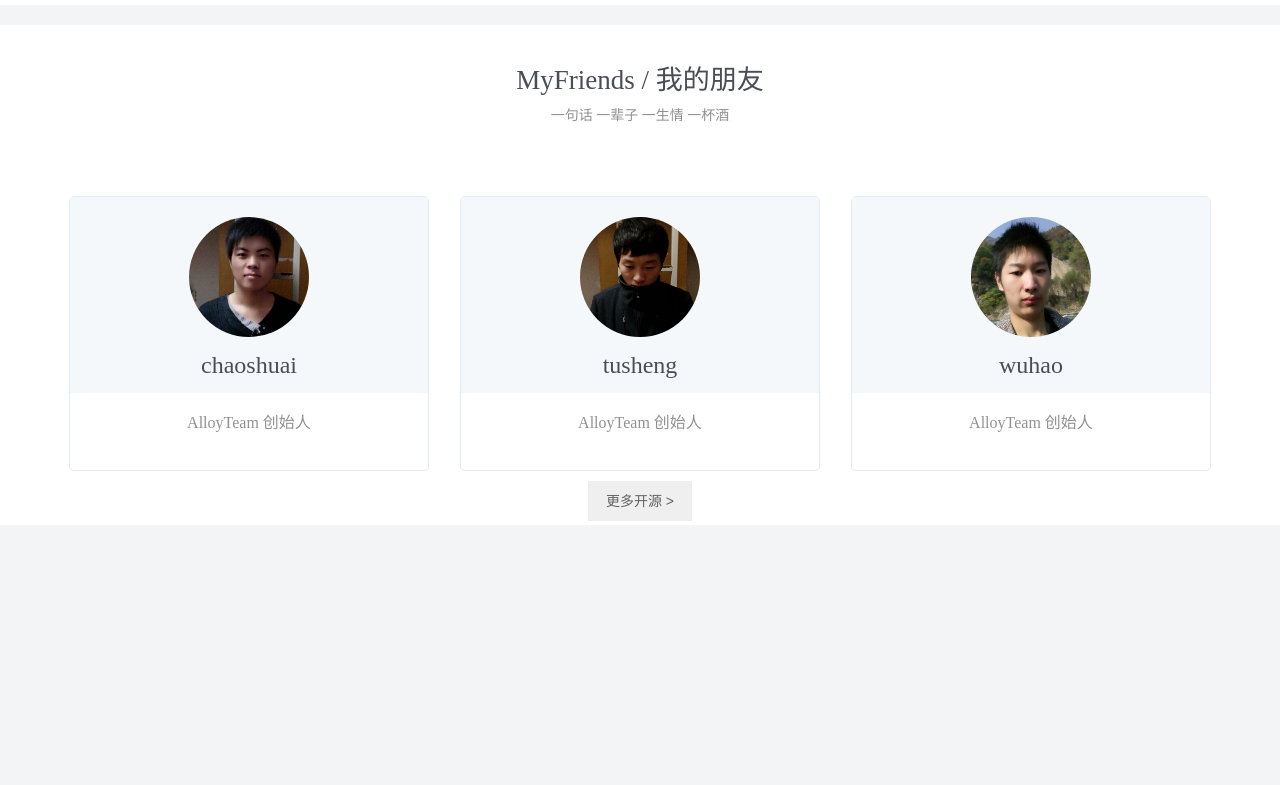
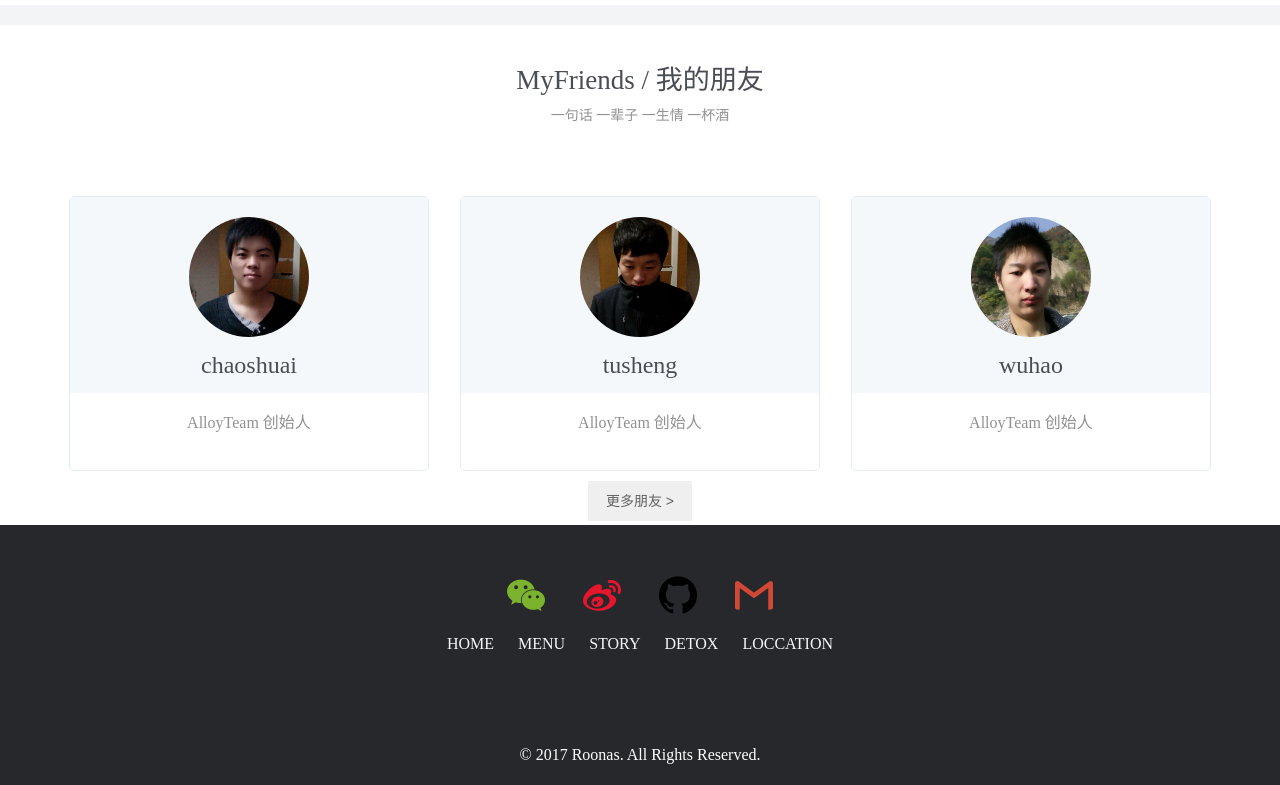
Before and after one commit to chaoshuaiorg/my-website, a website: page index.html in a window 1280 px wide. Shown: the part 1441-2226 px from the top of the page. Before the commit the page ends 1966 px from the top, so only its background shows below. Drawn offline with nearby package versions, Linux system fonts and the light colour scheme.

Commit message:
feat ->  footer

```diff
--- a/css/index.css
+++ b/css/index.css
@@ -288,3 +288,45 @@
     border: none;
     outline: none;
 }
+/**********
+*  footer
+**********/
+.footer{
+    height: 260px;
+    min-width: 1142px;
+    padding: 0 calc(50% - 571px);
+    background-color: #26282c;
+    position: relative;
+}
+.footer .contact{
+    height:200px;
+}
+.footer .contact .icon-warpper{
+    height:100px;
+    text-align: center;
+}
+.footer .contact .icon-warpper .icon-item{
+    display: inline-block;
+    font-size: 38px;
+    width: 60px;
+    height:60px;
+    line-height: 60px;
+    border-radius: 50%;
+    margin: 40px 5px 0;
+}
+.footer .contact .footer-nav{
+    text-align: center;
+    font-size: 16px;
+    color: #f5f6f7;
+    margin-top: 10px;
+}
+.footer .contact .footer-nav span{
+    padding: 10px;
+}
+.footer .cpoyright{
+    height:60px;
+    font-size: 16px;
+    color: #fff;
+    text-align: center;
+    line-height: 60px;
+}
--- /dev/null
+++ b/css/style.css
@@ -0,0 +1,73 @@
+@font-face {
+  font-family: 'icomoon';
+  src:  url('../font/icomoon.eot?nckegy');
+  src:  url('../font/icomoon.eot?nckegy#iefix') format('embedded-opentype'),
+    url('../font/icomoon.ttf?nckegy') format('truetype'),
+    url('../font/icomoon.woff?nckegy') format('woff'),
+    url('../font/icomoon.svg?nckegy#icomoon') format('svg');
+  font-weight: normal;
+  font-style: normal;
+}
+
+[class^="icon-"], [class*=" icon-"] {
+  /* use !important to prevent issues with browser extensions that change fonts */
+  font-family: 'icomoon' !important;
+  speak: none;
+  font-style: normal;
+  font-weight: normal;
+  font-variant: normal;
+  text-transform: none;
+  line-height: 1;
+
+  /* Better Font Rendering =========== */
+  -webkit-font-smoothing: antialiased;
+  -moz-osx-font-smoothing: grayscale;
+}
+
+.icon-brand:before {
+  content: "\e900";
+  color: #00d8ff;
+}
+.icon-react:before {
+  content: "\e900";
+  color: #00d8ff;
+}
+.icon-brand2:before {
+  content: "\e901";
+  color: #f7df1e;
+}
+.icon-javascript:before {
+  content: "\e901";
+  color: #f7df1e;
+}
+.icon-vue:before {
+  content: "\e902";
+  color: #4fc08d;
+}
+.icon-html5:before {
+  content: "\e903";
+  color: #e34f26;
+}
+.icon-css3:before {
+  content: "\e904";
+  color: #1572b6;
+}
+.icon-github:before {
+  content: "\e905";
+}
+.icon-weixin:before {
+  content: "\e906";
+  color: #7bb32e;
+}
+.icon-weibo:before {
+  content: "\e907";
+  color: #e6162d;
+}
+.icon-sinaweibo:before {
+  content: "\e907";
+  color: #e6162d;
+}
+.icon-email:before {
+  content: "\e908";
+  color: #d14836;
+}
--- a/index.html
+++ b/index.html
@@ -7,6 +7,7 @@
     <title>chaoshuai|超帅的网站</title>
     <link rel="stylesheet" href="node_modules/normalize.css/normalize.css">
     <link rel="stylesheet" href="css/base.css">
+    <link rel="stylesheet" href="css/style.css">
     <link rel="stylesheet" href="css/index.css">
 </head>
 
@@ -15,10 +16,10 @@
         <div class="header-brand">ChaoShuai</div>
         <nav class="header-nav">
             <a href="#" class="nav-item active">首页</a>
-            <a href="#" class="nav-item">博客</a>
-            <a href="#" class="nav-item">Github</a>
-            <a href="#" class="nav-item">AC前端大会</a>
-            <a href="#" class="nav-item">SuperStar</a>
+            <a href="http://blog.chaoshuai.org" class="nav-item">博客</a>
+            <a href="https://github.com/feather-light" class="nav-item">Github</a>
+            <a href="http://film.chaoshuai.org" class="nav-item">微电影</a>
+            <a href="#" class="nav-item">MyFriends</a>
             <a href="#" class="nav-item">关于</a>
         </nav>
     </header>
@@ -129,9 +130,27 @@
             </div>
         </div>
         <div class="more">
-            <button>更多开源 ></button>
+            <button>更多朋友 ></button>
         </div>
     </section>
+    <footer class="footer">
+        <div class="contact">
+            <div class="icon-warpper">
+                <div class="icon-item"><span class="icon-weixin"></span></div>
+                <div class="icon-item"><span class="icon-weibo"></div>
+                <div class="icon-item"><span class="icon-github"></div>
+                <div class="icon-item"><span class="icon-email"></div>
+            </div>
+            <div class="footer-nav">
+                <span>HOME</span>
+                <span>MENU</span>
+                <span>STORY</span>
+                <span>DETOX</span>
+                <span>LOCCATION</span>
+            </div>
+        </div>
+        <div class="cpoyright">© 2017 Roonas. All Rights Reserved.</div>
+    </footer>
     <script src="js/index.js"></script>
 </body>
 
```
Also changed, not shown: font/icomoon.ttf (added), font/icomoon.woff (added), 2 other files.
